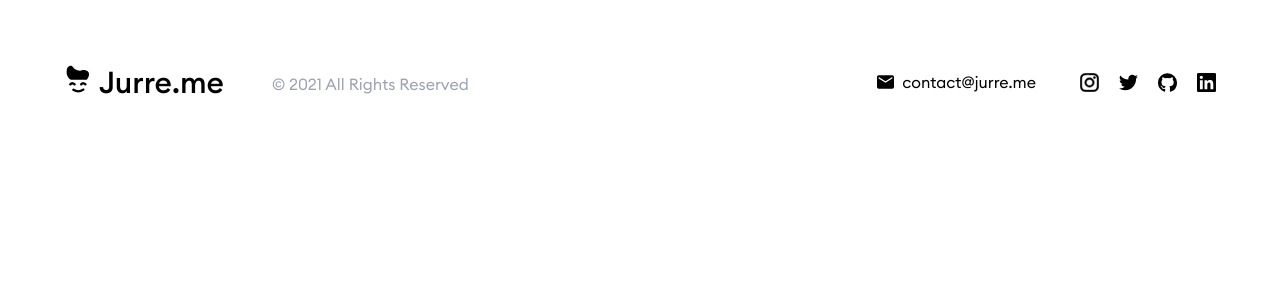
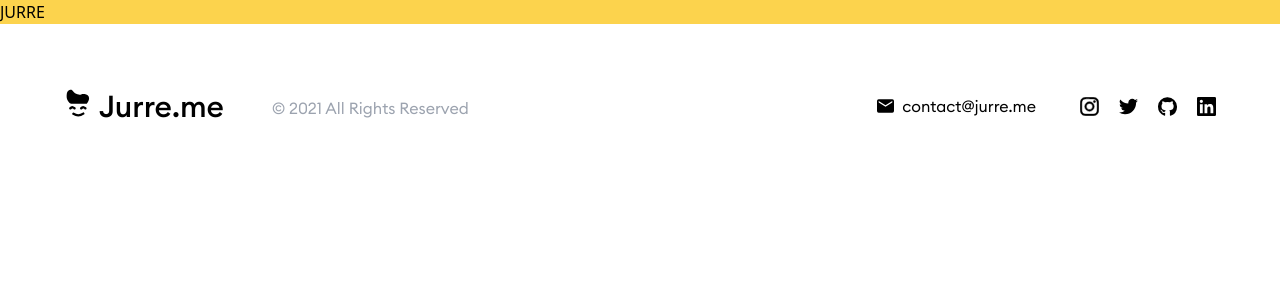
Before and after one commit to Jurredr/jurre-me, a Next.js app: page / in a window 1280 px wide. Shown: the top 300 px of the page. Built offline with nearby package versions, Linux system fonts and the light colour scheme.

Commit message:
Added Hero component base

```diff
--- /dev/null
+++ b/components/Hero.tsx
@@ -0,0 +1,9 @@
+import React from 'react'
+
+export default function Hero() {
+  return (
+    <div className="bg-yellow-300">
+      <p>JURRE</p>
+    </div>
+  )
+}
--- a/pages/api/hello.ts
+++ /dev/null
@@ -1,13 +0,0 @@
-// Next.js API route support: https://nextjs.org/docs/api-routes/introduction
-import type { NextApiRequest, NextApiResponse } from 'next'
-
-type Data = {
-  name: string
-}
-
-export default function handler(
-  req: NextApiRequest,
-  res: NextApiResponse<Data>
-) {
-  res.status(200).json({ name: 'John Doe' })
-}
--- a/pages/index.tsx
+++ b/pages/index.tsx
@@ -1,10 +1,11 @@
 import type { NextPage } from 'next'
-import Head from 'next/head'
 import Footer from '../components/Footer'
+import Hero from '../components/Hero'
 
 const Home: NextPage = () => {
   return (
     <div>
+      <Hero />
       <Footer />
     </div>
   )
```
